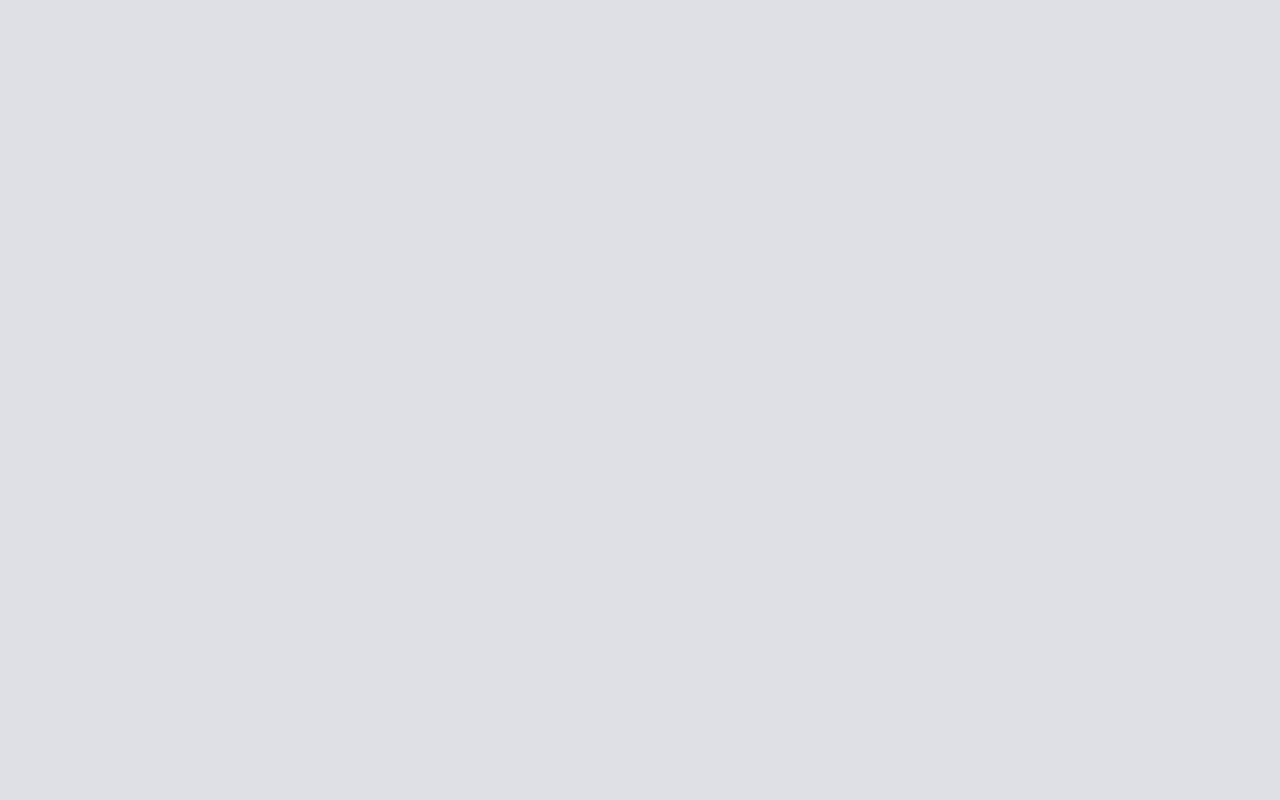
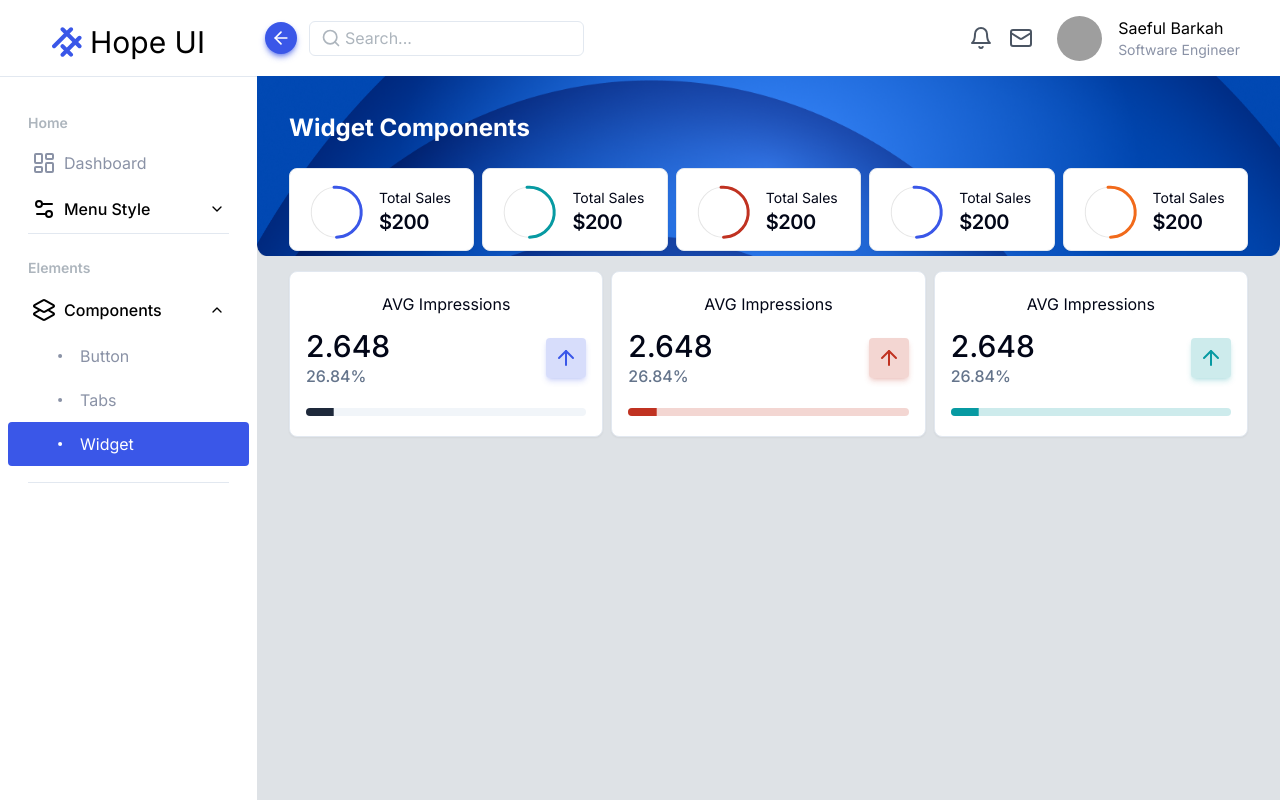
Before and after one commit to saefulbarkah/hope-ui-next, a Next.js app in the folder packages/: page /ui/components/widget in a window 1280 px wide. Before the commit this address had no page. Built offline with nearby package versions, Linux system fonts and the light colour scheme; grey boxes are pictures that could not be loaded.

Commit message:
feat(component): progress component bar

```diff
--- a/packages/package.json
+++ b/packages/package.json
@@ -12,6 +12,7 @@
     "@radix-ui/react-accordion": "^1.1.2",
     "@radix-ui/react-dropdown-menu": "^2.0.6",
     "@radix-ui/react-popover": "^1.0.7",
+    "@radix-ui/react-progress": "^1.0.3",
     "@radix-ui/react-separator": "^1.0.3",
     "@radix-ui/react-slot": "^1.0.2",
     "@radix-ui/react-tabs": "^1.0.4",
--- /dev/null
+++ b/packages/src/app/ui/components/widget/page.tsx
@@ -0,0 +1,15 @@
+import HeaderPage from "@/components/header/header-page";
+import { MainContent } from "@/components/layout";
+import { FeatureWidget } from "@/features/components";
+import React from "react";
+
+export default function Page() {
+  return (
+    <>
+      <HeaderPage title="Widget Components" />
+      <MainContent>
+        <FeatureWidget />
+      </MainContent>
+    </>
+  );
+}
--- a/packages/src/components/layout.tsx
+++ b/packages/src/components/layout.tsx
@@ -5,9 +5,7 @@ import React, { PropsWithChildren } from "react";
 import { Navbar } from "./navbar";
 import { Sidebar } from "./sidebar";
 import { cn } from "@/lib/utils";
-import { motion, Variants } from "framer-motion";
-import { useMediaQuery } from "@/hooks/use-media-query";
-import { LoadingPage } from "./loader/loading-page";
+import { motion } from "framer-motion";
 import { useLayout } from "@/hooks/use-layout";
 
 export const MainContent = ({
@@ -16,7 +14,7 @@ export const MainContent = ({
   ...props
 }: React.HTMLAttributes<HTMLDivElement>) => {
   return (
-    <main className={cn(`container`, className)} {...props}>
+    <main className={cn(`container pb-5`, className)} {...props}>
       {children}
     </main>
   );
--- /dev/null
+++ b/packages/src/components/progress/index.ts
@@ -0,0 +1 @@
+export * from "./circular";
--- /dev/null
+++ b/packages/src/components/progress/progress-bar.tsx
@@ -0,0 +1,81 @@
+"use client";
+
+import * as React from "react";
+import * as ProgressPrimitive from "@radix-ui/react-progress";
+import { cn } from "@/lib/utils";
+import { VariantProps, cva } from "class-variance-authority";
+import { motion } from "framer-motion";
+
+const progressVariant = cva(
+  "relative h-4 w-full overflow-hidden rounded-full bg-slate-100 dark:bg-slate-800",
+  {
+    variants: {
+      variant: {
+        default: "bg-slate-100",
+        primary: "bg-primary/20",
+        danger: "bg-danger/20",
+        warning: "bg-warning/20",
+        info: "bg-info/20",
+      },
+      size: {
+        sm: "h-2",
+      },
+    },
+    defaultVariants: {
+      variant: "default",
+      size: "sm",
+    },
+  },
+);
+
+const progressIndicatorVariant = cva("h-full w-full flex-1", {
+  variants: {
+    variant: {
+      default: "bg-slate-800",
+      primary: "bg-primary",
+      danger: "bg-danger",
+      warning: "bg-warning",
+      info: "bg-info",
+    },
+  },
+  defaultVariants: {
+    variant: "default",
+  },
+});
+
+interface progressType
+  extends React.ComponentPropsWithoutRef<typeof ProgressPrimitive.Root>,
+    VariantProps<typeof progressVariant> {
+  noAnimation?: boolean;
+}
+
+const ProgressBar = React.forwardRef<
+  React.ElementRef<typeof ProgressPrimitive.Root>,
+  progressType
+>(({ className, value, variant, size, noAnimation, ...props }, ref) => (
+  <ProgressPrimitive.Root
+    ref={ref}
+    className={cn(progressVariant({ className, variant, size }))}
+    {...props}
+  >
+    <ProgressPrimitive.Indicator asChild>
+      <motion.div
+        initial={noAnimation ? "noAnimation" : "initial"}
+        animate={{ x: `-${Math.round(100 - (value as number))}%` }}
+        variants={{
+          noAnimation: {
+            x: `-${Math.round(100 - (value as number))}%`,
+          },
+          initial: {
+            x: `-${Math.round(100 - 0)}%`,
+          },
+        }}
+        className={cn(progressIndicatorVariant({ variant }))}
+        transition={{ type: "spring", bounce: 0 }}
+      />
+    </ProgressPrimitive.Indicator>
+  </ProgressPrimitive.Root>
+));
+ProgressBar.displayName = ProgressPrimitive.Root.displayName;
+
+export { ProgressBar };
--- a/packages/src/components/ui/button.tsx
+++ b/packages/src/components/ui/button.tsx
@@ -84,19 +84,21 @@ export interface ButtonProps
   extends React.ButtonHTMLAttributes<HTMLButtonElement>,
     VariantProps<typeof buttonVariants> {
   withIcon?: React.ReactNode;
+  as?: React.ElementType;
 }
 
 const Button = React.forwardRef<HTMLButtonElement, ButtonProps>(
-  ({ className, variant, size, withIcon, children, ...props }, ref) => {
+  ({ className, variant, size, withIcon, children, as, ...props }, ref) => {
+    const Comp = as ? as : "button";
     return (
-      <button
+      <Comp
         className={cn(buttonVariants({ variant, size, className }))}
         ref={ref}
         {...props}
       >
         {withIcon ? <i className="mr-1.5">{withIcon}</i> : null}
         {children}
-      </button>
+      </Comp>
     );
   },
 );
--- a/packages/src/features/components/index.ts
+++ b/packages/src/features/components/index.ts
@@ -1,2 +1,3 @@
 export * from "./tabs/feature-tab";
 export * from "./button/element-button";
+export * from "./widget/feature-widget";
--- /dev/null
+++ b/packages/src/features/components/widget/feature-widget.tsx
@@ -0,0 +1,120 @@
+"use client";
+import { Card, CardContent, CardTitle } from "@/components/ui/card";
+import CircularWidget from "@/components/progress/circular";
+import React from "react";
+import { ProgressBar } from "@/components/progress/progress-bar";
+import { Button } from "@/components/ui/button";
+import { ArrowUp } from "lucide-react";
+
+const Circular = () => {
+  return (
+    <div className="grid grid-cols-5 items-center gap-2">
+      <Card>
+        <CardContent className="flex items-center px-4 py-2">
+          <CircularWidget percentage={50} variant={"blue"} />
+          <div className="flex flex-col gap-1">
+            <p className="text-sm">Total Sales</p>
+            <CardTitle>$200</CardTitle>
+          </div>
+        </CardContent>
+      </Card>
+      <Card>
+        <CardContent className="flex items-center px-4 py-2">
+          <CircularWidget percentage={50} variant={"cyan"} />
+          <div className="flex flex-col gap-1">
+            <p className="text-sm">Total Sales</p>
+            <CardTitle>$200</CardTitle>
+          </div>
+        </CardContent>
+      </Card>
+      <Card>
+        <CardContent className="flex items-center px-4 py-2">
+          <CircularWidget percentage={50} variant={"red"} />
+          <div className="flex flex-col gap-1">
+            <p className="text-sm">Total Sales</p>
+            <CardTitle>$200</CardTitle>
+          </div>
+        </CardContent>
+      </Card>
+      <Card>
+        <CardContent className="flex items-center px-4 py-2">
+          <CircularWidget percentage={50} variant={"blue"} />
+          <div className="flex flex-col gap-1">
+            <p className="text-sm">Total Sales</p>
+            <CardTitle>$200</CardTitle>
+          </div>
+        </CardContent>
+      </Card>
+      <Card>
+        <CardContent className="flex items-center px-4 py-2">
+          <CircularWidget percentage={50} variant={"warn"} />
+          <div className="flex flex-col gap-1">
+            <p className="text-sm">Total Sales</p>
+            <CardTitle>$200</CardTitle>
+          </div>
+        </CardContent>
+      </Card>
+    </div>
+  );
+};
+
+const Bar = () => {
+  return (
+    <div className="grid grid-cols-3 items-center gap-2">
+      <Card>
+        <CardContent className="px-4 py-5">
+          <h2 className="text-center">AVG Impressions</h2>
+          <div className="mt-3 flex items-center justify-between">
+            <div className="flex flex-col">
+              <h3 className="text-3xl font-medium">2.648</h3>
+              <h3 className="font-medium text-slate-500">26.84%</h3>
+            </div>
+            <Button variant={"semi-primary"} size={"icon"} as={"div"}>
+              <ArrowUp />
+            </Button>
+          </div>
+          <ProgressBar value={10} noAnimation className="mt-5" />
+        </CardContent>
+      </Card>
+      <Card>
+        <CardContent className="px-4 py-5">
+          <h2 className="text-center">AVG Impressions</h2>
+          <div className="mt-3 flex items-center justify-between">
+            <div className="flex flex-col">
+              <h3 className="text-3xl font-medium">2.648</h3>
+              <h3 className="font-medium text-slate-500">26.84%</h3>
+            </div>
+            <Button variant={"semi-danger"} size={"icon"} as={"div"}>
+              <ArrowUp />
+            </Button>
+          </div>
+          <ProgressBar value={10} variant={"danger"} className="mt-5" />
+        </CardContent>
+      </Card>
+      <Card>
+        <CardContent className="px-4 py-5">
+          <h2 className="text-center">AVG Impressions</h2>
+          <div className="mt-3 flex items-center justify-between">
+            <div className="flex flex-col">
+              <h3 className="text-3xl font-medium">2.648</h3>
+              <h3 className="font-medium text-slate-500">26.84%</h3>
+            </div>
+            <Button variant={"semi-info"} size={"icon"} as={"div"}>
+              <ArrowUp />
+            </Button>
+          </div>
+          <ProgressBar value={10} variant={"info"} className="mt-5" />
+        </CardContent>
+      </Card>
+    </div>
+  );
+};
+
+export const FeatureWidget = () => {
+  return (
+    <div className="flex flex-col gap-5">
+      <Circular />
+      <Bar />
+    </div>
+  );
+};
--- a/packages/src/features/dashboard/components/summary.tsx
+++ b/packages/src/features/dashboard/components/summary.tsx
@@ -1,7 +1,7 @@
 "use client";
 import React from "react";
 import { Card, CardContent } from "@/components/ui/card";
-import CircularWidget, { circularColor } from "@/components/widget/circular";
+import CircularWidget, { circularColor } from "@/components/progress/circular";
 
 type summaryProps = {
   name: string;
```
Also changed, not shown: packages/src/components/progress/circular.tsx (renamed from packages/src/components/widget/circular.tsx), 1 other file (tests, documents, lock files or other folders).
